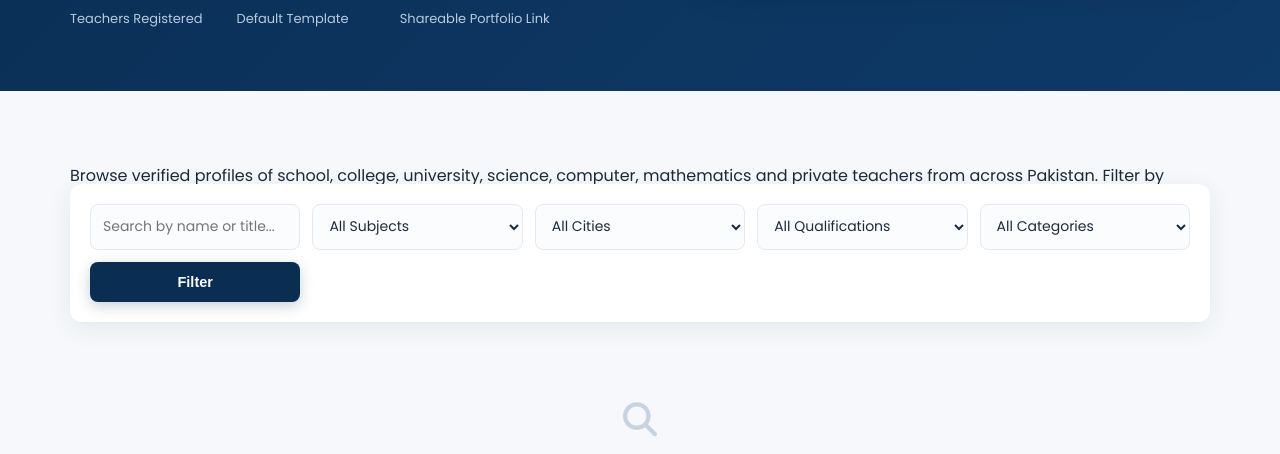
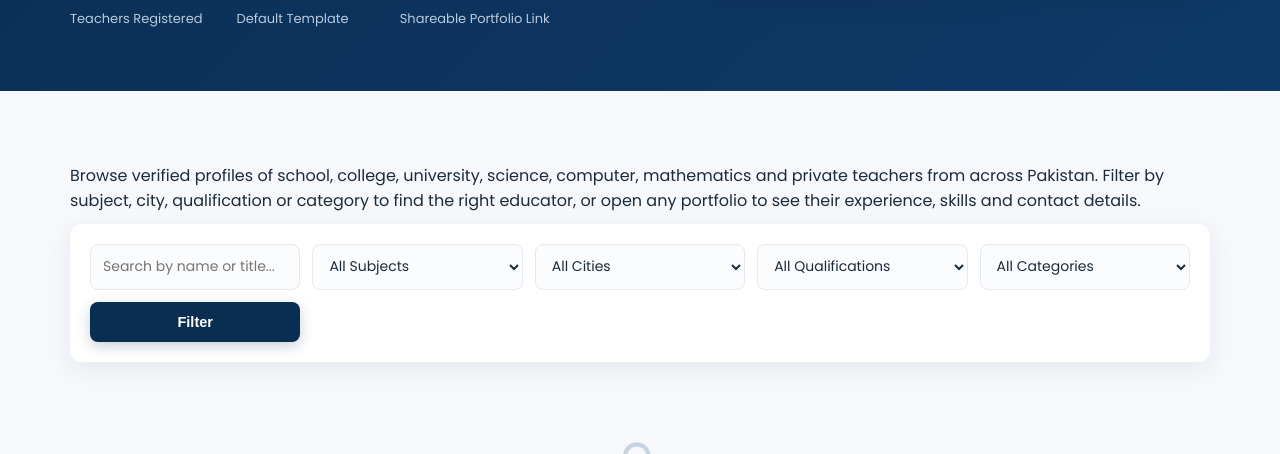
Before and after one commit to Abdul-khalid-2/skoolyst-teachers, a PHP site: page /projects/ in a window 1280 px wide. Shown: the part 525-979 px from the top of the page. Run offline with PHP 8.4, Linux system fonts and the light colour scheme; data comes from the database, SQL or seed files in the repository; some libraries are stand-ins or nearby versions.

Commit message:
Fix filter-bar overlapping browse-links content on homepage
The .filter-bar has a -46px negative top margin designed to float it up
over the hero section. Phase 5's intro/browse-links block sat directly
above it with no buffer, so that negative margin pulled the filter bar
up over the Categories line instead of the hero. Wrapped the intro +
browse-links content in a single container with margin-bottom:56px so
the filter bar overlaps into that buffer space instead of the text.
Also added comma separators to the Categories list to match the other
rows (subjects/cities/qualifications).

```diff
--- a/views/home/index.php
+++ b/views/home/index.php
@@ -45,12 +45,11 @@
 </div>
 
 <div class="container" id="directory">
-    <div class="section-pad" style="padding-bottom:0;">
+    <div class="section-pad" style="padding-bottom:0;margin-bottom:56px;">
         <p>Browse verified profiles of school, college, university, science, computer, mathematics and private teachers from across Pakistan. Filter by subject, city, qualification or category to find the right educator, or open any portfolio to see their experience, skills and contact details.</p>
-    </div>
 
         <?php if ($subjects || $cities || $qualifications): ?>
-    <div class="section-pad" style="padding-top:0;padding-bottom:10px;">
+        <div style="margin-top:16px;">
             <?php if ($subjects): ?>
                 <p style="margin-bottom:6px;"><strong>Popular subjects:</strong>
                     <?php foreach ($subjects as $i => $s): ?><?= $i > 0 ? ', ' : ' ' ?><a href="<?= Helpers::url('/') . '?subject=' . urlencode($s) . '#directory' ?>"><?= Helpers::e($s) ?></a><?php endforeach; ?>
@@ -67,10 +66,11 @@
                 </p>
             <?php endif; ?>
             <p style="margin-bottom:0;"><strong>Categories:</strong>
-            <?php foreach ($teacherTypes as $key => $label): ?><a href="<?= Helpers::url('/') . '?type=' . urlencode($key) . '#directory' ?>" style="margin-right:8px;"><?= Helpers::e($label) ?></a><?php endforeach; ?>
+                <?php $i = 0; foreach ($teacherTypes as $key => $label): ?><?= $i++ > 0 ? ', ' : ' ' ?><a href="<?= Helpers::url('/') . '?type=' . urlencode($key) . '#directory' ?>"><?= Helpers::e($label) ?></a><?php endforeach; ?>
             </p>
         </div>
         <?php endif; ?>
+    </div>
 
     <form class="filter-bar" method="get" action="<?= Helpers::url('/') ?>#directory">
         <input type="text" name="q" placeholder="Search by name or title..." value="<?= Helpers::e($filters['q']) ?>">
```
Lines whose indentation alone changed are shown as unchanged.
